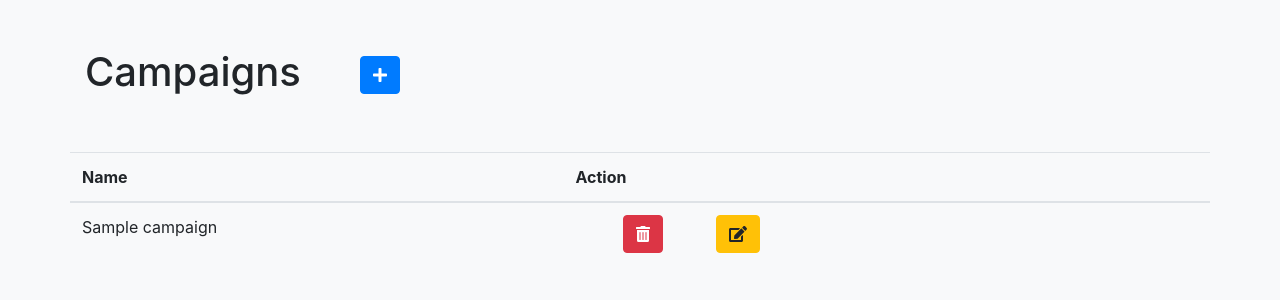
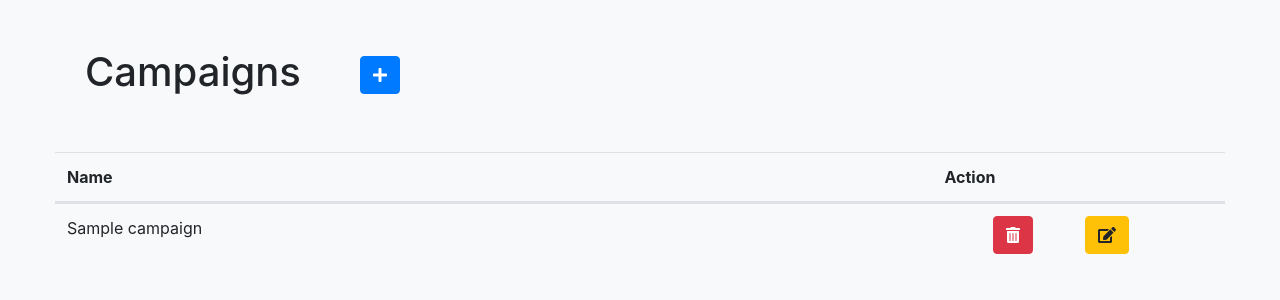
Before and after one commit to nicolas-pantel/MiWo, a Django app: page /campaigns/ in a window 1280 px wide. Shown: the part 66-366 px from the top of the page. Run offline with Django 3.2, Linux system fonts and the light colour scheme; a user stored in the database is signed in; tables that the repository leaves empty hold one stand-in row (values such as "Sample post"); some libraries are stand-ins or nearby versions.

Commit message:
fix(bo): Campaigns list display

```diff
--- a/backoffice/templates/backoffice/campaign_list.html
+++ b/backoffice/templates/backoffice/campaign_list.html
@@ -12,16 +12,16 @@
     <div class="row pt-5">
         <table class="table">
           <thead>
-            <tr>
-              <th>{% trans 'Name' %}</th>
-              <th>{% trans 'Action' %}</th>
+            <tr class="row">
+              <th class="col-9">{% trans 'Name' %}</th>
+              <th class="col-3">{% trans 'Action' %}</th>
             </tr>
           </thead>
           <tbody>
                 {% for object in object_list %}
-                    <tr>
-                        <td>{{ object.name }}</td>
-                        <td>
+                    <tr class="row">
+                        <td class="col-9">{{ object.name }}</td>
+                        <td class="col-3">
                             <a href="{% url 'campaign_delete' object.pk %}" class="btn btn-danger ml-5">
                                 <i class="fas fa-trash-alt"></i>
                             </a>
```
